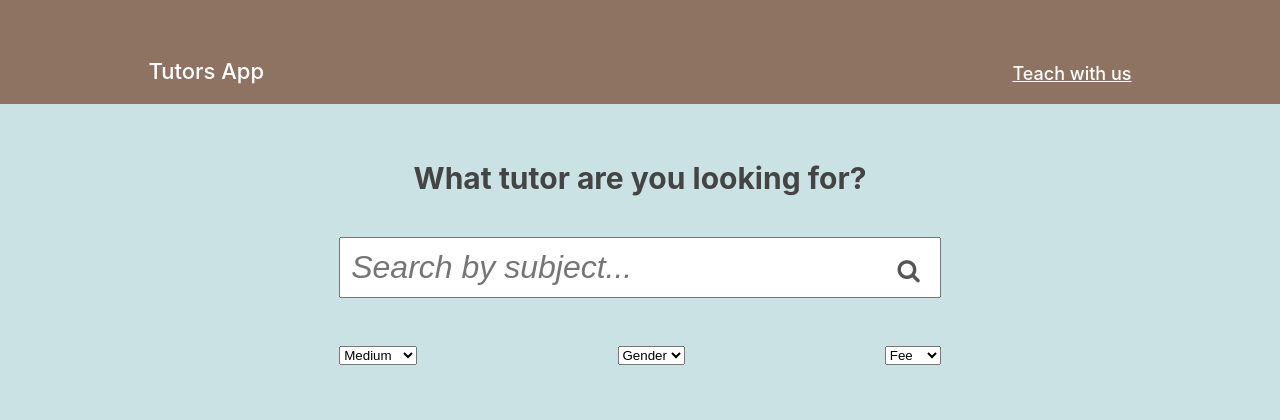
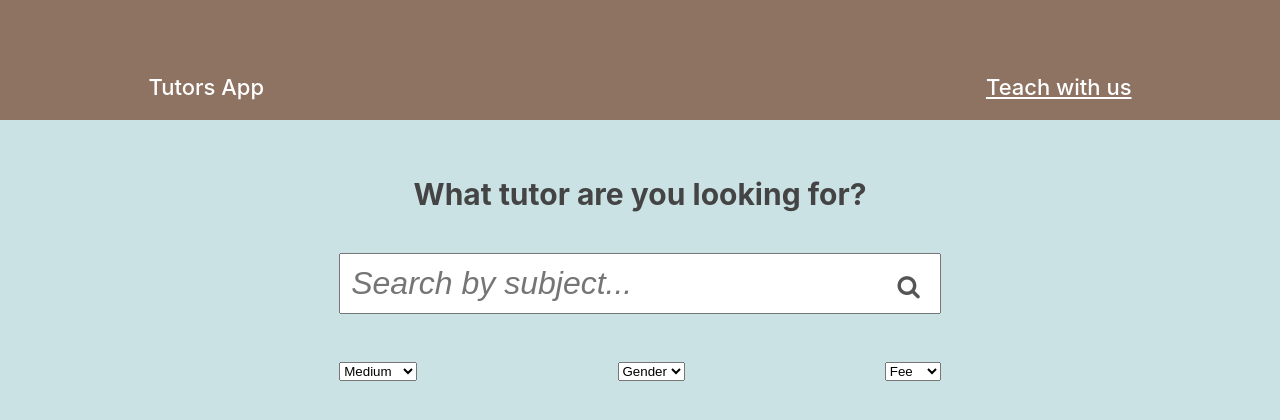
Before and after one commit to elireiner/tutors-app, a React (Create React App) app: page / in a window 1280 px wide. Shown: the top 420 px of the page. Built offline with nearby package versions, Linux system fonts and the light colour scheme; no server answers.

Commit message:
Improve nav bar style

```diff
--- a/src/components/Nav/Nav.css
+++ b/src/components/Nav/Nav.css
@@ -1,5 +1,5 @@
 .navbar {
-    height: 13vh;
+    height: 15vh;
     background-color: #8E7363;
     color: white;
     font-size: 22px;
@@ -10,6 +10,7 @@
     background-color: #8E7363;
     color: white;
     width: 50%;
+    font-size: 22px;
     padding: 2%;
     margin: 0;
 }
```
